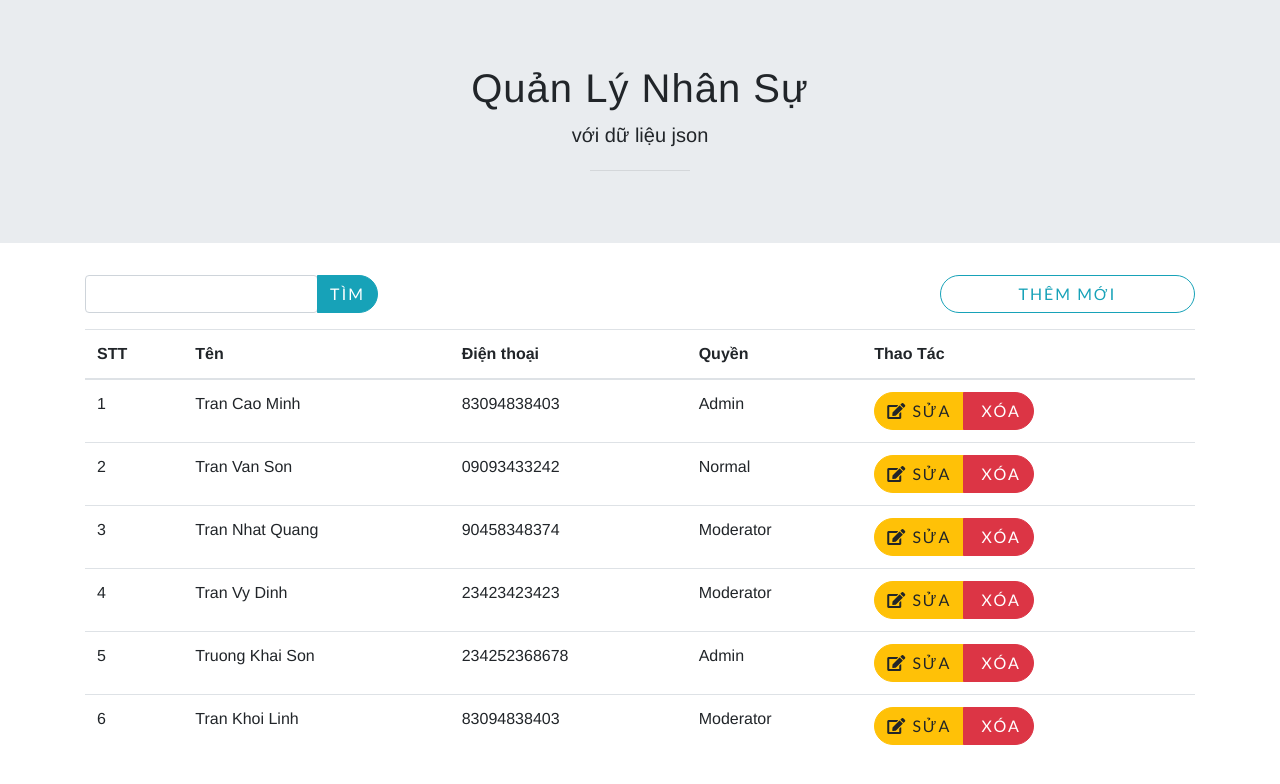
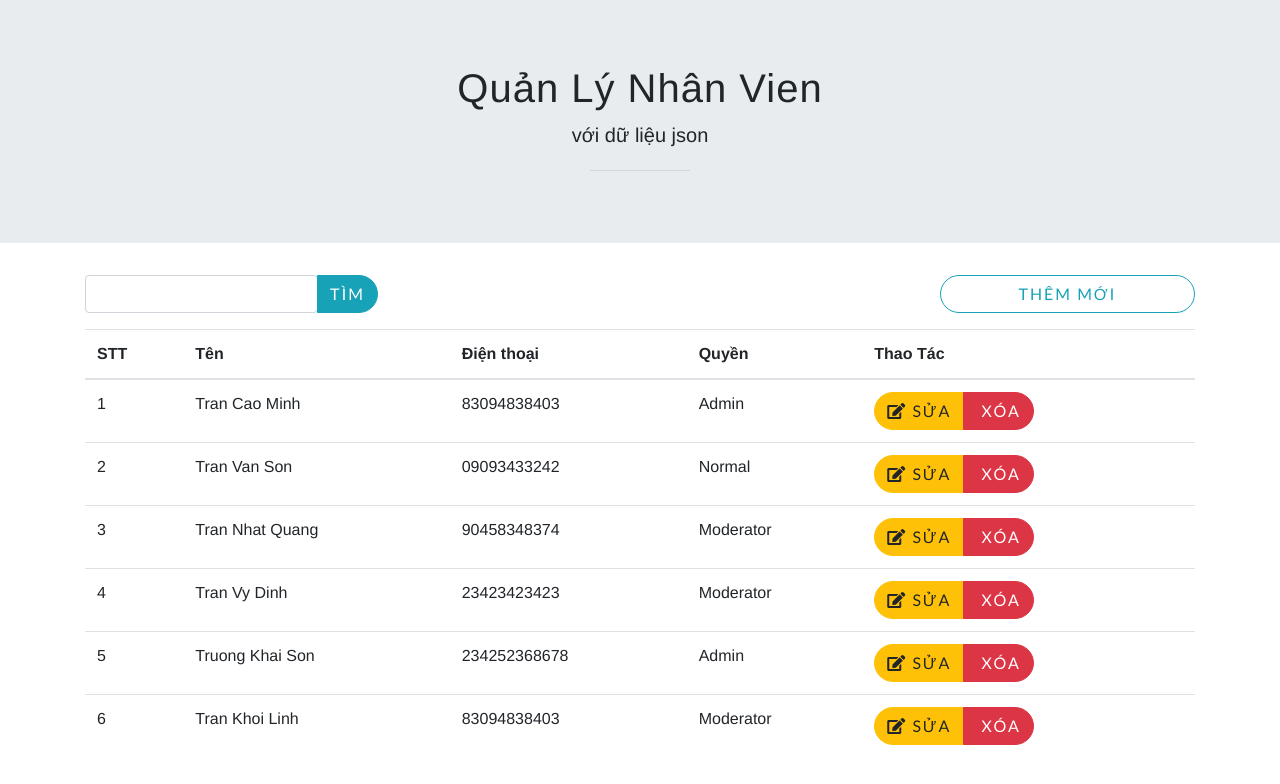
Before and after one commit to cofeciao/react-form-edit, a React (Create React App) app: page / in a window 1280 px wide. Shown: the top 784 px of the page. Built offline with nearby package versions, Linux system fonts and the light colour scheme; some icons are missing; a web font is replaced by a local one.

Commit message:
merge branch dev

```diff
--- a/src/component/Header.js
+++ b/src/component/Header.js
@@ -6,7 +6,7 @@ class Header extends Component {
             <div>
                 <div className="jumbotron jumbotron-fluid">
                     <div className="container text-center">
-                        <h1 className="display-6">Quản Lý Nhân Sự</h1>
+                        <h1 className="display-6">Quản Lý Nhân Vien</h1>
                         <p className="lead"> với dữ liệu json</p>
                             <hr className="my-2"/>
                     </div>
--- a/src/component/ToastMessage.js
+++ b/src/component/ToastMessage.js
@@ -1,5 +1,5 @@
 import React, {Component} from 'react';
-import '../assets/toastMessage.scss';
+// import '../assets/toastMessage.scss';
 
 class ToastMessage extends Component {
     constructor(props) {
```
